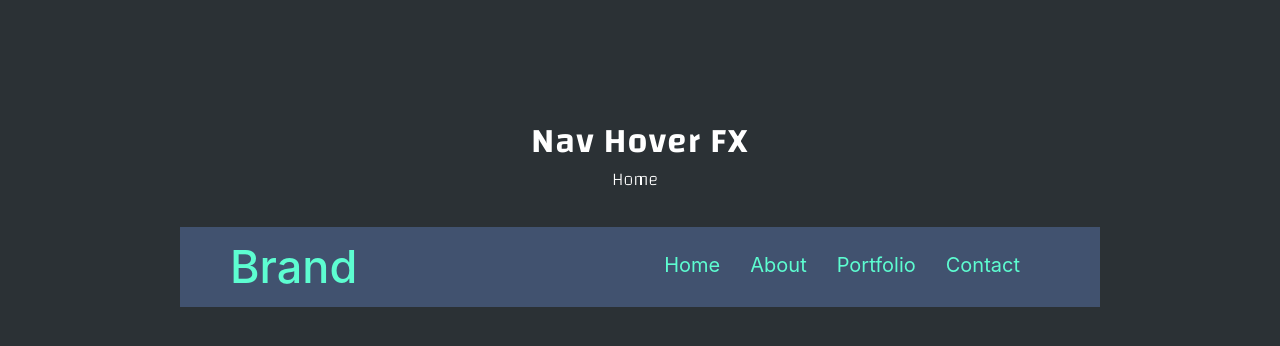
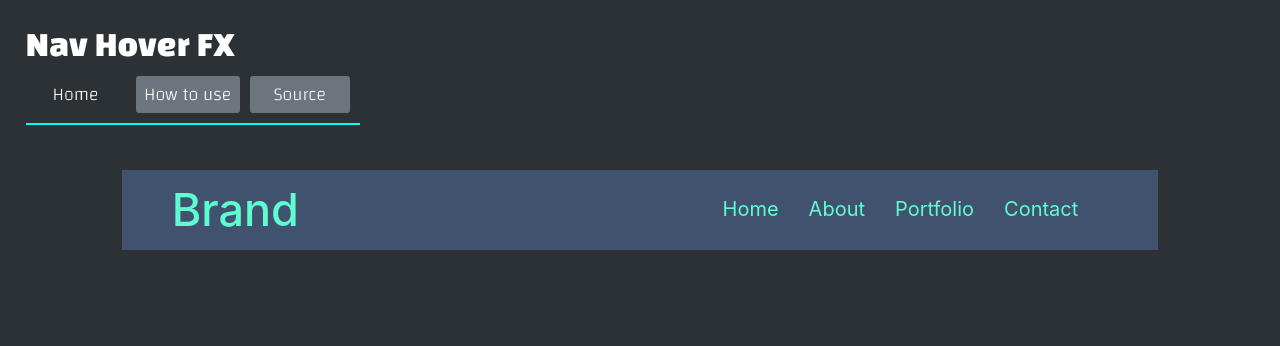
Before and after one commit to eesa94/react-features, a React (Create React App) app: page /feature-3 in a window 1280 px wide. Shown: the top 346 px of the page. Built offline with nearby package versions, Linux system fonts and the light colour scheme.

Commit message:
create feature menu; add to all feature pages

```diff
--- a/src/Components/Features/1.FeatureOne/FeatureOne.js
+++ b/src/Components/Features/1.FeatureOne/FeatureOne.js
@@ -2,12 +2,21 @@ import React from 'react';
 import '../Features.css';
 import FeaturesMaster from '../FeaturesMaster';
 import SideNav from './SideNav';
+import FeatureMenu from '../FeatureMenu';
 
 
 const FeatureOne = () => {
   return (
     <div className="container-fluid featureContainer">
-      <SideNav />
+      <FeatureMenu
+        name={"Side Nav"}
+        source={"https://github.com/eesa94/react-features/tree/master/src/Components/Features/1.FeatureOne"}
+        />
+        <div className="row">
+          <div className="col-lg-10 offset-lg-1 text-center">
+            <SideNav />
+          </div>
+        </div>
       <FeaturesMaster featureName={'Side Nav'} />
     </div>
   )
--- a/src/Components/Features/1.FeatureOne/SideNav.css
+++ b/src/Components/Features/1.FeatureOne/SideNav.css
@@ -5,7 +5,7 @@
 .burger {
     position: fixed;
     right: 2%;
-    top: 3%;
+    top: 20%;
     border: 3px solid black;
     color: #000;
     font-size: 1.6rem;
@@ -21,7 +21,7 @@
     height: 100vh;
     width: 150px;
     position: fixed;
-    top: 0;
+    top: 20%;
     left: 0;
     padding: 50px 0;
     background-color: #010f18;
--- a/src/Components/Features/2.FeatureTwo/FeatureTwo.js
+++ b/src/Components/Features/2.FeatureTwo/FeatureTwo.js
@@ -2,15 +2,23 @@ import React from 'react';
 import '../Features.css';
 import FeaturesMaster from '../FeaturesMaster';
 import ScrollNav from './ScrollNav';
+import FeatureMenu from '../FeatureMenu';
 
 
 const FeatureTwo = () => {
   return (
-      <div>
-        <ScrollNav />
-        <div className="container-fluid featureContainer">
-            <FeaturesMaster featureName={'Scroll Nav'} />
+
+    <div className="container-fluid featureContainer">
+      <FeatureMenu
+        name={"Scroll Nav"}
+        source={"https://github.com/eesa94/react-features/tree/master/src/Components/Features/2.FeatureTwo"}
+      />
+        <div className="row">
+          <div className="col-lg-10 offset-lg-1 text-center position-fixed" style={{ marginTop: '20px' }}>
+            <ScrollNav />
+          </div>
         </div>
+
       </div>
   )
 }
--- a/src/Components/Features/2.FeatureTwo/ScrollNav.css
+++ b/src/Components/Features/2.FeatureTwo/ScrollNav.css
@@ -1,6 +1,6 @@
 .navigation {
-    position: fixed;
-    top: 0;
+    /* position: fixed; */
+    top: 20%;
     width: 100%;
     padding: 20px 35px;
     transition: 0.5s;
--- a/src/Components/Features/3.FeatureThree/FeatureThree.js
+++ b/src/Components/Features/3.FeatureThree/FeatureThree.js
@@ -2,14 +2,18 @@ import React from 'react';
 import '../Features.css';
 import FeaturesMaster from '../FeaturesMaster';
 import Navbar from './Navbar';
+import FeatureMenu from '../FeatureMenu';
 
 
 const FeatureThree = () => {
   return (
-    <div className="container featureContainer">
-      <FeaturesMaster featureName={'Nav Hover FX'} />
+    <div className="container-fluid featureContainer">
+      <FeatureMenu
+        name={"Nav Hover FX"}
+        source={"https://github.com/eesa94/react-features/tree/master/src/Components/Features/3.FeatureThree"}
+      />
       <div className="row">
-        <div className="col-lg-10 offset-lg-1 text-center">
+        <div className="col-lg-10 offset-lg-1 text-center position-fixed" style={{ marginTop: '50px' }}>
           <Navbar />
         </div>
       </div>
--- /dev/null
+++ b/src/Components/Features/FeatureMenu.css
@@ -0,0 +1,71 @@
+.homeLink {
+    background-color: rgba(0,0,0,0);
+    border: none;
+}
+
+.homeLink:hover {
+    text-decoration: none;
+    color: white;
+    background-color: rgba(0,0,0,0);
+}
+
+.btn-secondary:not(:disabled):not(.disabled).active, .btn-secondary:not(:disabled):not(.disabled):active, .show>.btn-secondary.dropdown-toggle {
+    background-color: rgba(0,0,0,0);
+    border-color: rgba(0,0,0,0);
+}
+
+.featureName {
+    font-size: 3.5rem;
+}
+
+.topBar {
+    top: 3%;
+    left: 2%;
+    padding-bottom: 10px;
+    border-bottom: 2px solid cyan;
+    z-index: 200;
+}
+
+.topBarLink {
+    font-size: 1.8rem;
+    margin-right: 10px;
+    min-width: 100px;
+}
+
+.howToUse {
+    position: fixed;
+    top: 15%;
+    left: 5%;
+    width: 45vw;
+    background-color: rgba(250, 250, 250, 0.95);
+    border-radius: 5px;
+    transition: 0.5s height;
+    z-index: 300;
+}
+
+.showModal {
+    min-height: 200px;
+    padding: 5px;
+    box-shadow: 2px 2px 5px cyan;
+}
+
+.hideModal {
+    height: 0;
+    padding: 0;
+}
+
+.showModalContent {
+    display: block;
+}
+
+.hideModalContent {
+    display: none;
+}
+
+.modalHeader {
+    text-decoration: underline;
+}
+
+.modalText {
+    font-size: 1.8rem;
+}
--- /dev/null
+++ b/src/Components/Features/FeatureMenu.js
@@ -0,0 +1,74 @@
+import React, { Component } from 'react';
+import './FeatureMenu.css';
+import { Link } from 'react-router-dom';
+import { Button } from 'reactstrap';
+
+
+class FeatureMenu extends Component {
+  constructor(props) {
+    super(props)
+
+    this.state = {
+        showModal: false
+    }
+
+    this.toggleModal = this.toggleModal.bind(this);
+  }
+
+  toggleModal = () => {
+    this.setState({
+      showModal: !this.state.showModal
+    });
+  }
+
+  render() {
+    return (
+      <div>
+        <div className="topBar position-fixed">
+            <h1 className="featureName changa8 white mb1">{this.props.name}</h1>
+            <Link to='/'>
+                <Button className="topBarLink homeLink changa2">Home</Button>
+            </Link>
+
+            <Button
+                className="topBarLink launchModal changa2"
+                onClick={this.toggleModal}
+                >How to use
+            </Button>
+
+            <Button
+                href={this.props.source}
+                target="_blank"
+                rel="noopener noreferrer"
+                className="topBarLink changa2">
+                Source
+            </Button>
+        </div>
+
+        <div
+          className={this.state.showModal ? "howToUse showModal" : "howToUse hideModal" } >
+          <div className={this.state.showModal ? "showModalContent" : "hideModalContent"}>
+            <h4 className="modalHeader changa6 mb2">{this.props.name}</h4>
+            <ul style={{ listStyleType: 'none', paddingInlineStart: '10px', marginBottom: '5px' }} >
+              <li className="mb1">
+                <p className="modalText changa2">1. npm i react-parallax</p>
+              </li>
+              <li className="mb1">
+                <p className="modalText changa2">2. Add a Parallax component and pass in the required properties e.g. bgImage, strength</p>
+              </li>
+              <li className="mb1">
+                <p className="modalText changa2">3. Note that to see the Parallax component, you need to set two height values: the height of the Parallax component itself, and the height of an inner div</p>
+              </li>
+              <li className="mb1">
+                <p className="modalText changa2">4. For the examples on this page, a bgImageStyle prop is passed into the Parallax component, with a height of 1300px and a width of 100%. The inner div has a set height of 100vh. This combination results in full screen hero images.</p>
+              </li>
+            </ul>
+            <p className="modalText changa6">Note that this plugin is not compatible with mobile, as it uses an img element which loses proportion.</p>
+          </div>
+        </div>
+      </div>
+    )
+  }
+}
+
+export default FeatureMenu
--- a/src/Components/Features/Features.css
+++ b/src/Components/Features/Features.css
@@ -1,64 +1,8 @@
 .featureContainer {
-    height: 1200px;
+    height: 1000px;
     padding-top: 120px
 }
 
 .featureHeader {
     font-size: 3.5rem;
 }
-
-.featureName {
-    font-size: 3.5rem;
-}
-
-.topBar {
-    top: 3%;
-    left: 2%;
-    padding-bottom: 10px;
-    border-bottom: 2px solid cyan;
-    z-index: 200;
-}
-
-.topBarLink {
-    font-size: 1.8rem;
-    margin-right: 10px;
-    min-width: 100px;
-}
-
-.howToUse {
-    position: fixed;
-    top: 15%;
-    left: 5%;
-    width: 45vw;
-    background-color: rgba(250, 250, 250, 0.95);
-    border-radius: 5px;
-    transition: 0.5s height;
-    z-index: 300;
-}
-
-.showModal {
-    min-height: 200px;
-    padding: 5px;
-    box-shadow: 2px 2px 5px cyan;
-}
-
-.hideModal {
-    height: 0;
-    padding: 0;
-}
-
-.showModalContent {
-    display: block;
-}
-
-.hideModalContent {
-    display: none;
-}
-
-.modalHeader {
-    text-decoration: underline;
-}
-
-.modalText {
-    font-size: 1.8rem;
-}
--- a/src/Components/Features/FeaturesMaster.js
+++ b/src/Components/Features/FeaturesMaster.js
@@ -1,6 +1,5 @@
 import React, { Component } from 'react';
 import './Features.css';
-import HomeLink from '../HomeLink';
 
 
 class FeaturesMaster extends Component {
@@ -11,7 +10,6 @@ class FeaturesMaster extends Component {
                 <h1 className="sectionHeader featureHeader changa6 white">
                     {this.props.featureName}
                 </h1>
-                    <HomeLink />
                 </div>
             </div>
         )
--- a/src/Components/HomeLink.css
+++ /dev/null
@@ -1,15 +0,0 @@
-.homeLink {
-    background-color: rgba(0,0,0,0);
-    border: none;
-}
-
-.homeLink:hover {
-    text-decoration: none;
-    color: white;
-    background-color: rgba(0,0,0,0);
-}
-
-.btn-secondary:not(:disabled):not(.disabled).active, .btn-secondary:not(:disabled):not(.disabled):active, .show>.btn-secondary.dropdown-toggle {
-    background-color: rgba(0,0,0,0);
-    border-color: rgba(0,0,0,0);
-}
--- a/src/Components/HomeLink.js
+++ /dev/null
@@ -1,14 +0,0 @@
-import React from 'react';
-import { Link } from 'react-router-dom';
-import { Button } from 'reactstrap';
-import './HomeLink.css';
-
-const HomeLink = () => {
-    return (
-        <Link to='/'>
-            <Button className="topBarLink homeLink changa2">Home</Button>
-        </Link>
-    )
-}
-
-export default HomeLink
```
Also changed, not shown: src/Components/Features/4.FeatureFour/FeatureFour.js (+5 -40 lines).
